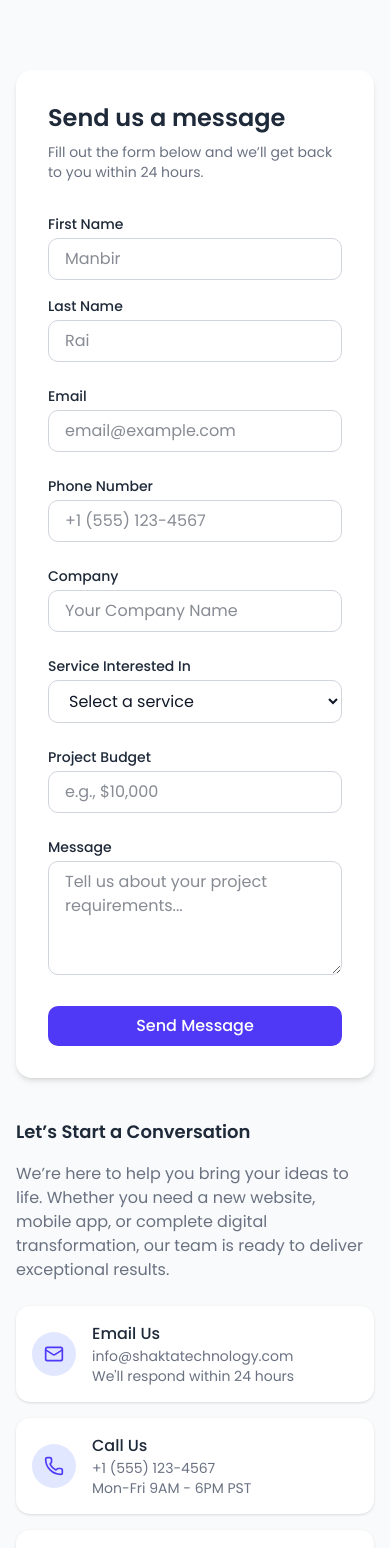
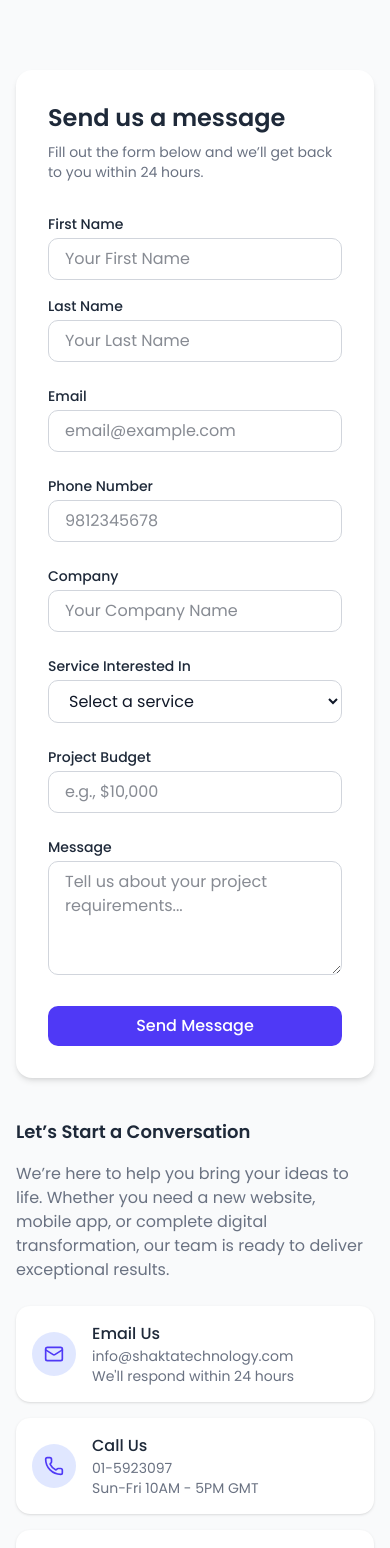
Before and after one commit to shaktatechnology/Shaktatech-frontend, a Next.js app: page /contact in a window 390 px wide. Shown: the part 432-1980 px from the top of the page. Built offline with nearby package versions, Linux system fonts and the light colour scheme; no server answers.

Commit message:
changes in phone number

```diff
--- a/src/components/contact/Contact.tsx
+++ b/src/components/contact/Contact.tsx
@@ -89,7 +89,7 @@ export default function Contact() {
     {
       icon: Phone,
       title: "Call Us",
-      lines: ["+1 (555) 123-4567", "Mon-Fri 9AM - 6PM PST"],
+      lines: ["01-5923097", "Sun-Fri 10AM - 5PM GMT"],
     },
     {
       icon: MapPin,
@@ -100,9 +100,9 @@ export default function Contact() {
       icon: Clock,
       title: "Business Hours",
       lines: [
-        "Mon - Fri: 9:00 AM - 6:00 PM",
-        "Saturday: 10:00 AM - 4:00 PM",
-        "Sunday: Closed",
+        "Sun - Fri: 10:00 AM - 5:00 PM",
+        "Saturday: Closed",
+
       ],
     },
   ];
@@ -142,7 +142,7 @@ export default function Contact() {
                     <input
                       type="text"
                       name={field}
-                      placeholder={field === "first_name" ? "Manbir" : "Rai"}
+                      placeholder={field === "first_name" ? "Your First Name" : "Your Last Name"}
                       value={form[field as keyof typeof form]}
                       onChange={handleChange}
                       required
@@ -155,7 +155,7 @@ export default function Contact() {
               {/* Email, Phone, Company, etc. */}
               {[
                 { name: "email", placeholder: "email@example.com", type: "email" },
-                { name: "phone_number", placeholder: "+1 (555) 123-4567", type: "text" },
+                { name: "phone_number", placeholder: "9812345678", type: "text" },
                 { name: "company", placeholder: "Your Company Name", type: "text" },
               ].map((input, i) => (
                 <div key={i}>
--- a/src/components/global/Footer.tsx
+++ b/src/components/global/Footer.tsx
@@ -144,7 +144,7 @@ export default function Footer() {
               </li>
               <li className="flex items-center gap-2">
                 <Phone size={18} className="text-purple-500 dark:text-purple-400" />
-                +1 (555) 123-4567
+                01-5923097
               </li>
               <li className="flex items-center gap-2">
                 <MapPin size={18} className="text-purple-500 dark:text-purple-400" />
```
